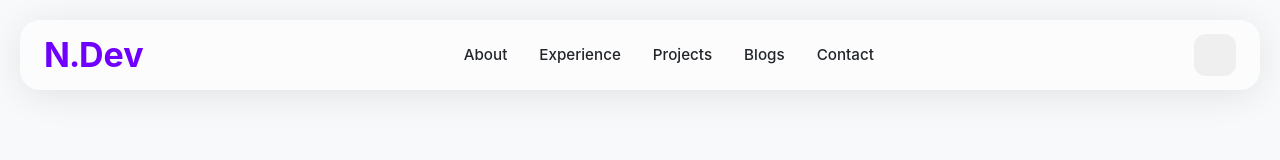
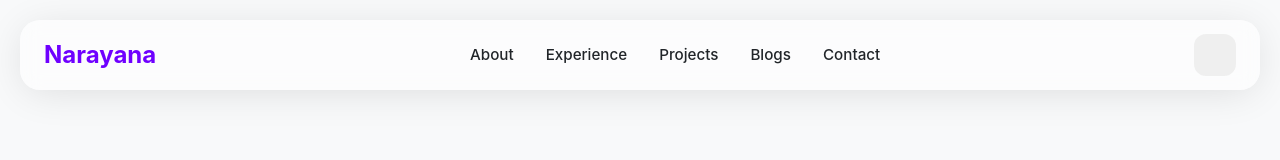
Before and after one commit to LvsalnNarayana/portfolio, a React (Vite) app: page / in a window 1280 px wide. Shown: the top 160 px of the page. Built offline with nearby package versions, Linux system fonts and the light colour scheme; some icons are missing.

Commit message:
header changes

```diff
--- a/src/components/Header.jsx
+++ b/src/components/Header.jsx
@@ -125,15 +125,16 @@ const Header = () => {
                 {/* Logo */}
                 <RouterLink to="/" style={{ textDecoration: 'none' }}>
                     <Typography
-                        variant="h3"
+                        variant="h5"
                         sx={(theme) => ({
+                            fontSize: "1.5rem",
                             fontWeight: 700,
                             color: theme.palette.primary.main,
                             cursor: 'pointer',
                             '&:hover': { opacity: 0.88 },
                         })}
                     >
-                        N.Dev
+                        Narayana
                     </Typography>
                 </RouterLink>
 
```
